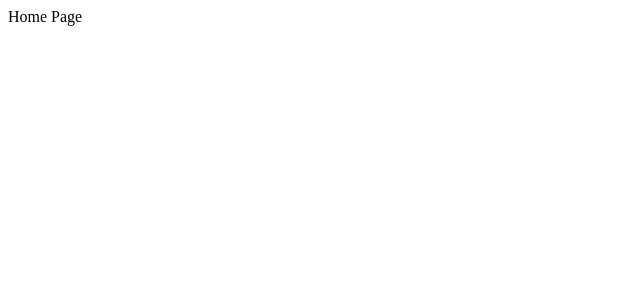
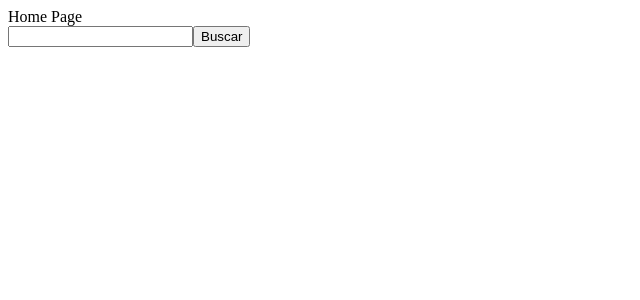
Before and after one commit to rodrigosousa1/compasso-interview, a React (Create React App) app: page / in a window 1280 px wide. Shown: the top 300 px of the page, without its empty margins (0-640 px from the left). Built offline with nearby package versions, Linux system fonts and the light colour scheme.

Commit message:
add raw input and button components

```diff
--- /dev/null
+++ b/src/components/Button/index.jsx
@@ -0,0 +1,16 @@
+import React from 'react';
+import PropTypes from 'prop-types';
+
+function Button({ children }) {
+  return <button type="button">{children}</button>;
+}
+
+Button.propTypes = {
+  children: PropTypes.node,
+};
+
+Button.defaultProps = {
+  children: null,
+};
+
+export default Button;
--- /dev/null
+++ b/src/components/Input/index.jsx
@@ -0,0 +1,5 @@
+import React from 'react';
+
+export default function Input() {
+  return <input />;
+}
--- a/src/pages/Home/index.jsx
+++ b/src/pages/Home/index.jsx
@@ -1,5 +1,16 @@
 import React from 'react';
 
+import Button from '../../components/Button';
+import Input from '../../components/Input';
+
 export default function Home() {
-  return <div>Home Page</div>;
+  return (
+    <div>
+      Home Page
+      <div>
+        <Input />
+        <Button>Buscar</Button>
+      </div>
+    </div>
+  );
 }
```
